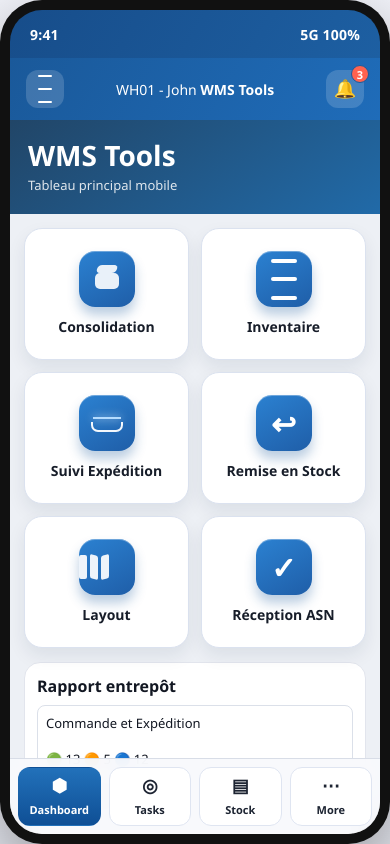
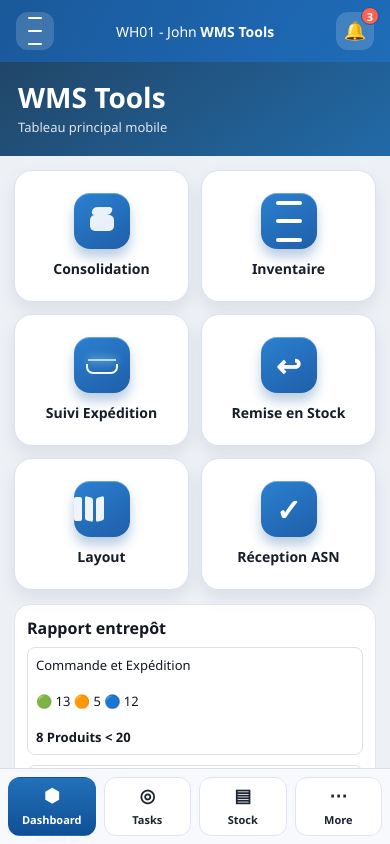
Before and after one commit to cfddf486w5-crypto/Consolidation-, a plain HTML site: page index.html in a window 390 px wide. Drawn offline with Linux system fonts and the light colour scheme.

Commit message:
Remove phone frame and status/network bar from HTML app

```diff
--- a/index.html
+++ b/index.html
@@ -9,7 +9,6 @@
 <body>
   <div class="phone">
     <div class="screen">
-      <div class="status-bar"><span>9:41</span><span>5G 100%</span></div>
       <header class="header">
         <div class="header-top">
           <button class="icon-btn" aria-label="Menu">
--- a/styles.css
+++ b/styles.css
@@ -14,7 +14,7 @@ body {
   min-height: 100vh;
   display: grid;
   place-items: center;
-  background: radial-gradient(circle at top, #f4f5fb, #e6e8f0);
+  background: #edf0f5;
   font-family: "Segoe UI", Roboto, Helvetica, Arial, sans-serif;
   color: var(--text);
 }
@@ -22,35 +22,23 @@ body {
 .phone {
   width: min(420px, 100vw);
   height: min(860px, 100vh);
-  background: #111;
-  border-radius: 42px;
-  padding: 10px;
-  box-shadow: 0 24px 64px rgba(0, 0, 0, 0.35);
+  background: transparent;
+  border-radius: 0;
+  padding: 0;
+  box-shadow: none;
 }
 
 .screen {
   width: 100%;
   height: 100%;
   background: #edf0f5;
-  border-radius: 32px;
+  border-radius: 0;
   position: relative;
   overflow-y: auto;
   overflow-x: hidden;
   scroll-behavior: smooth;
 }
 
-.status-bar {
-  min-height: 48px;
-  background: linear-gradient(120deg, #174d8a, #1d5fa2);
-  display: flex;
-  align-items: center;
-  justify-content: space-between;
-  padding: 0 20px;
-  color: #fff;
-  font-size: 14px;
-  font-weight: 600;
-  letter-spacing: 0.2px;
-}
 
 .header {
   background: linear-gradient(120deg, #1a599a, #1f6cb9);
```
Also changed, not shown: more.html (+0 -1 lines), stock.html (+0 -1 lines), tasks.html (+0 -1 lines).
